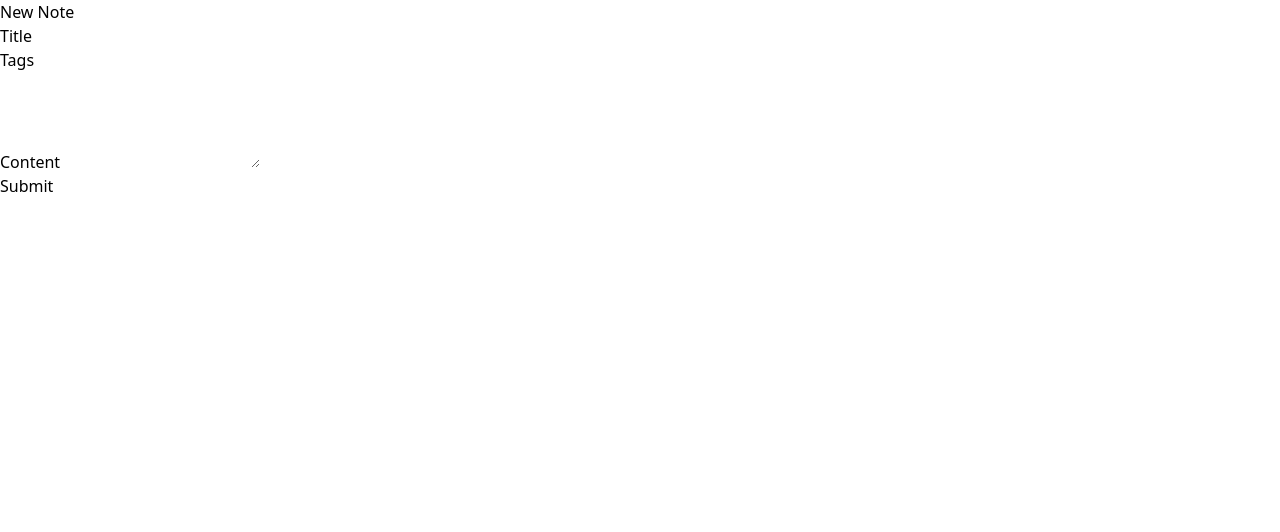
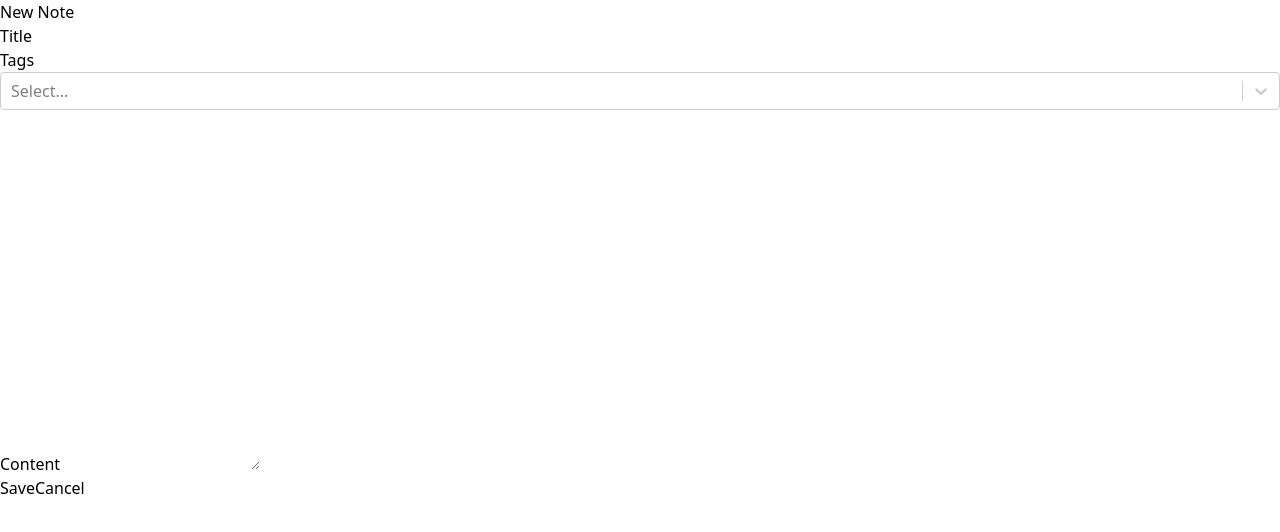
Before and after one commit to andreivisan/second_brain_client, a React (Vite) app: page /new in a window 1280 px wide. Shown: the top 532 px of the page. Built offline with nearby package versions, Linux system fonts and the light colour scheme.

Commit message:
Added design and refs to the new Note form

```diff
--- a/package.json
+++ b/package.json
@@ -11,7 +11,8 @@
   "dependencies": {
     "react": "^18.2.0",
     "react-dom": "^18.2.0",
-    "react-router-dom": "^6.9.0"
+    "react-router-dom": "^6.9.0",
+    "react-select": "^5.7.2"
   },
   "devDependencies": {
     "@types/react": "^18.0.28",
--- a/src/NewNote.tsx
+++ b/src/NewNote.tsx
@@ -2,8 +2,8 @@ import { NoteForm } from "./NoteForm";
 
 export function NewNote() {
     return (
-        <div className="container mx-auto px-4 py-8">
-            <h1 className="text-3xl font-bold">New Note</h1>
+        <div className="max-w-2xl mx-auto mt-7">
+            <h1 className="text-3xl font-bold mb-4">New Note</h1>
             <NoteForm />
         </div>
     )
--- a/src/NoteForm.tsx
+++ b/src/NoteForm.tsx
@@ -1,7 +1,15 @@
+import { useRef } from 'react';
+import { Link } from 'react-router-dom';
+import CreatableReactSelect from 'react-select/creatable';
+
 export function NoteForm() {
+    const titleRef = useRef<HTMLInputElement>(null);
+    const markdownRef = useRef<HTMLTextAreaElement>(null);
+
     return (
-        <form className="space-y-4 mt-20">
-            <div>
+        <form>
+            <div className="flex flex-wrap mb-4">
+                <div className="w-full md:w-1/3 pr-4">
                     <label htmlFor="title" className="block text-sm font-medium text-gray-700">
                         Title
                     </label>
@@ -10,37 +18,45 @@ export function NoteForm() {
                         id="title"
                         name="title"
                         className="mt-1 block w-full border border-gray-300 rounded-md shadow-sm py-2 px-3 focus:outline-none focus:ring-indigo-500 focus:border-indigo-500"
+                        ref={titleRef}
                     />
                 </div>
 
-            <div>
+                <div className="w-full md:w-2/3">
                     <label htmlFor="tags" className="block text-sm font-medium text-gray-700">
                         Tags
                     </label>
-                <input
-                    type="text"
-                    id="tags"
-                    name="tags"
-                    className="mt-1 block w-full border border-gray-300 rounded-md shadow-sm py-2 px-3 focus:outline-none focus:ring-indigo-500 focus:border-indigo-500"
-                />
+                    <CreatableReactSelect isMulti />
+                </div>
             </div>
 
-            <div>
+            <div className="mb-4">
                 <label htmlFor="content" className="block text-sm font-medium text-gray-700">
                     Content
                 </label>
                 <textarea
                     id="content"
                     name="content"
-                    rows={4}
+                    rows={15}
                     className="mt-1 block w-full border border-gray-300 rounded-md shadow-sm py-2 px-3 focus:outline-none focus:ring-indigo-500 focus:border-indigo-500"
+                    ref={markdownRef}
                 ></textarea>
             </div>
 
+            <div className="flex justify-end">
                 <button
                     type="submit"
-                className="w-full py-2 px-4 bg-indigo-600 text-white font-semibold rounded-lg shadow-md hover:bg-indigo-700 focus:outline-none focus:ring-2 focus:ring-indigo-400 focus:ring-offset-2 focus:ring-offset-white"
-            >Submit</button>
+                    className="bg-blue-500 hover:bg-blue-700 text-white font-bold py-2 px-4 rounded mr-2">
+                    Save
+                </button>
+                <Link to="..">
+                    <button
+                        type="button"
+                        className="bg-gray-500 hover:bg-gray-700 text-white font-bold py-2 px-4 rounded">
+                        Cancel
+                    </button>
+                </Link>
+        </div>
         </form>
     )
 }
```
Also changed, not shown: 1 other file (tests, documents, lock files or other folders). Lines whose indentation alone changed are shown as unchanged.
